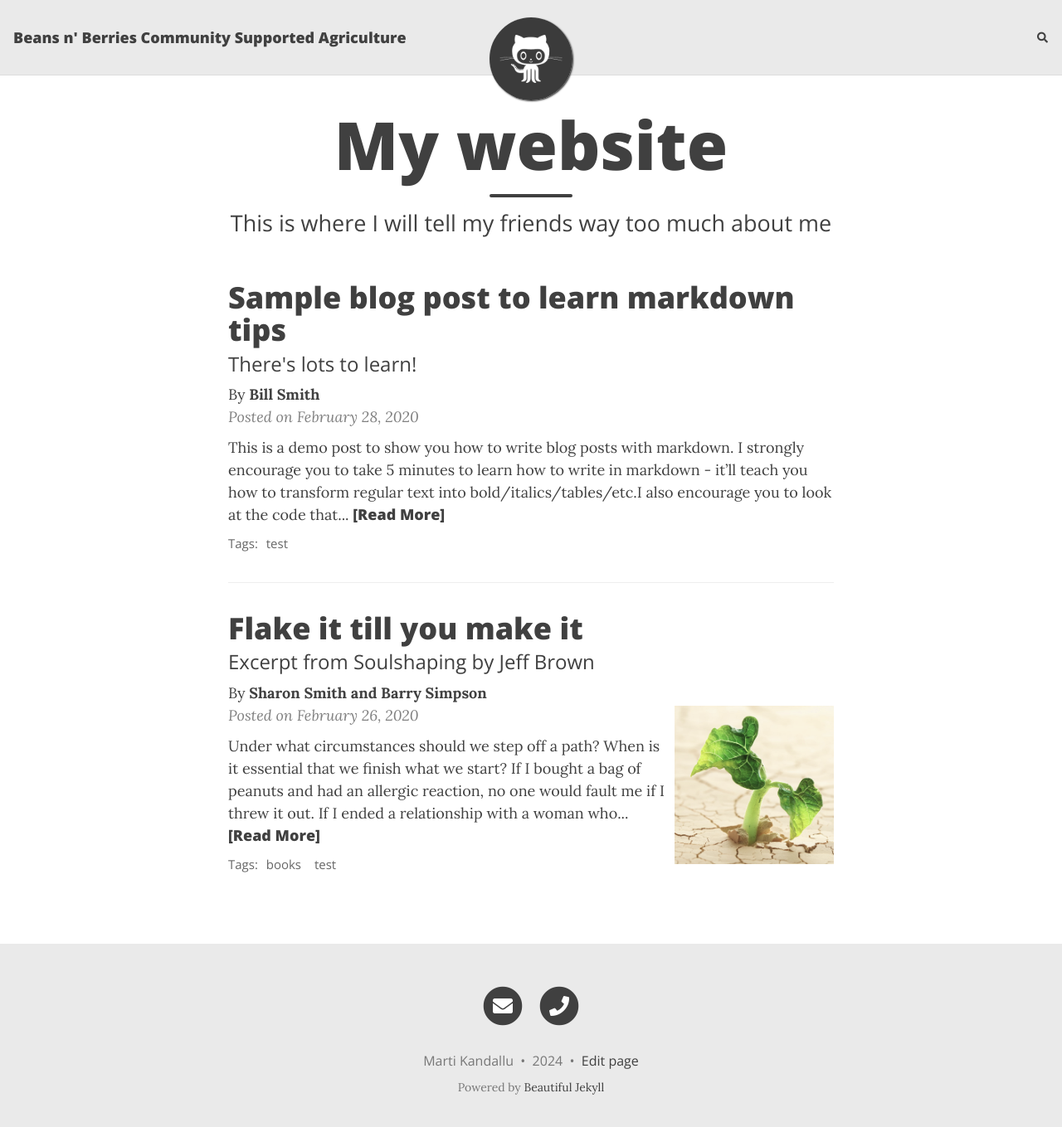
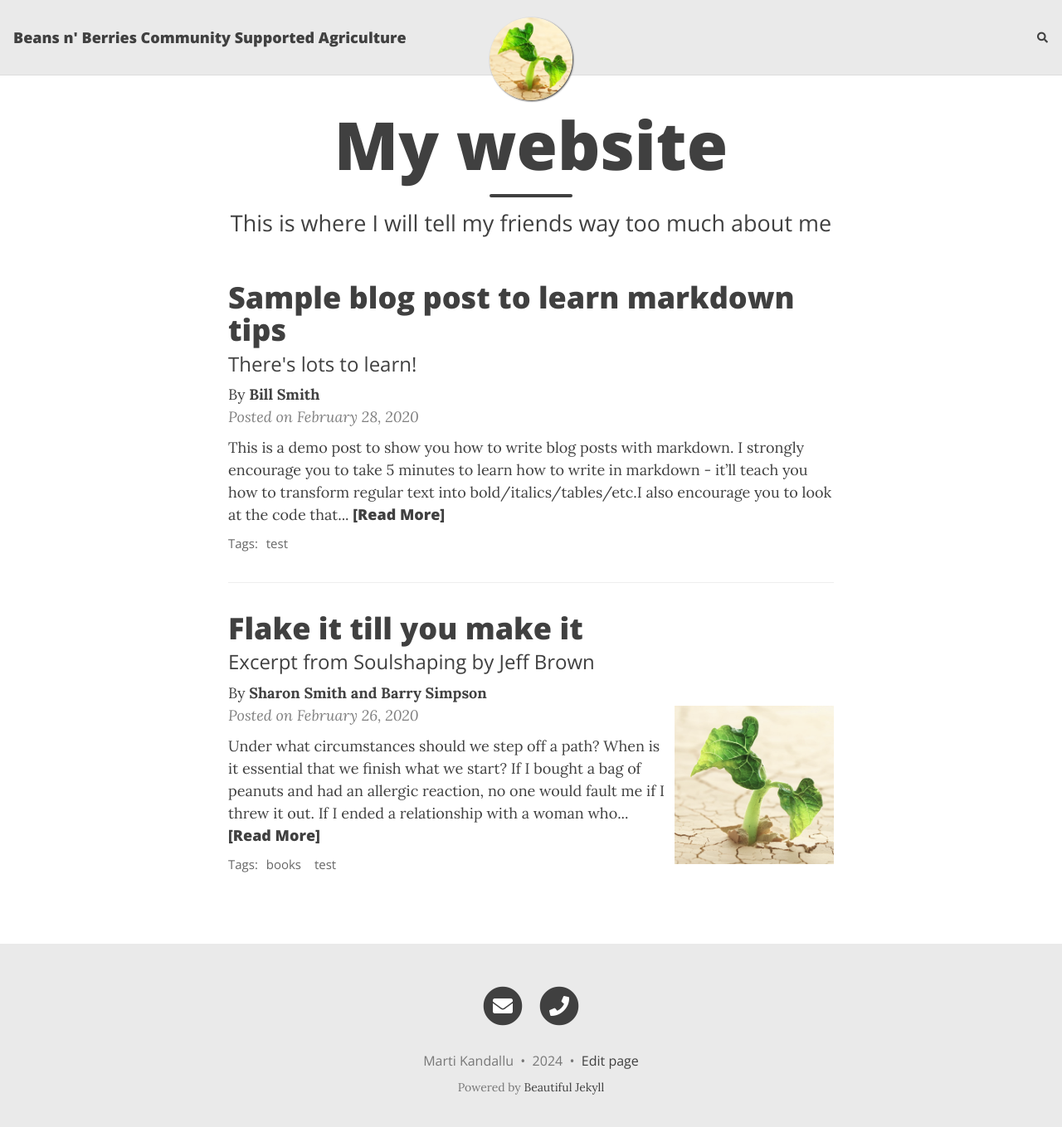
Before and after one commit to BeansNBerries/BeansNBerries.github.io, a Jekyll site: the page built from index.html, in a window 1280 px wide and 1372 px high. Shown: the top 1359 px of the window at 83% size. Built offline with Jekyll 4.4.1, drawn with Linux system fonts in a browser that asks for light colours; nearby versions of some CDN libraries; the list of posts is cut into pages by our own code; comment, search, counter and statistics services are not loaded.

Commit message:
Update _config.yml

```diff
--- a/_config.yml
+++ b/_config.yml
@@ -26,7 +26,7 @@ author: Marti Kandallu
 
 # Image to show in the navigation bar - works best with a square image
 # Remove this parameter if you don't want an image in the navbar
-avatar: "/assets/img/avatar-icon.png"
+avatar: "/assets/img/thumb.png"
 
 # By default, the image is cut into a circle. You can disable this behaviour by setting 'round-avatar: false'
 round-avatar: true
```
